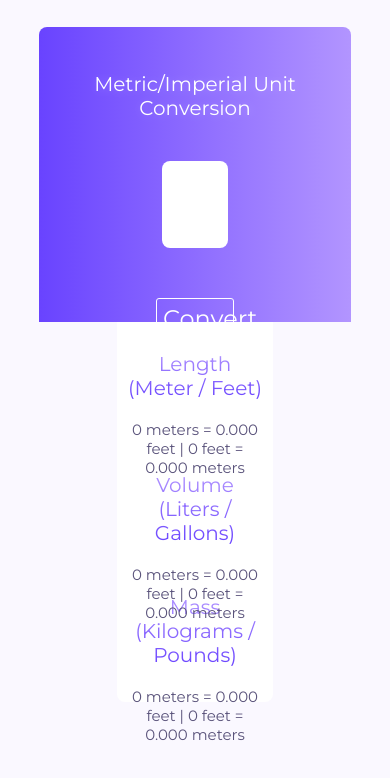
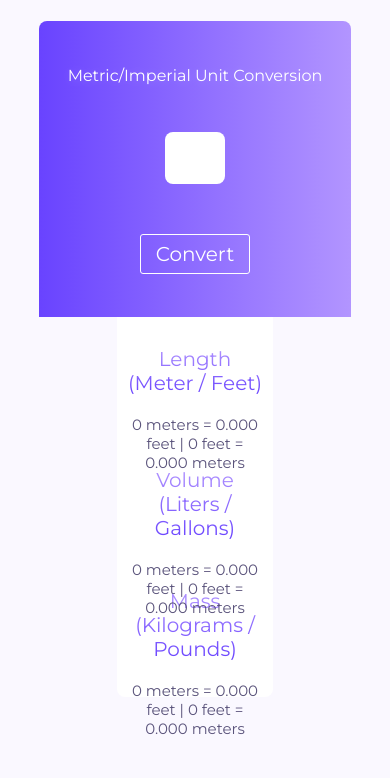
Before and after one commit to shreyaswani/Unit-converter, a plain HTML site: page index.html in a window 390 px wide. Drawn offline with Linux system fonts and the light colour scheme.

Commit message:
Update index.css

```diff
--- a/index.css
+++ b/index.css
@@ -88,13 +88,22 @@ h3{
  -webkit-text-fill-color: transparent;
 }
 @media only screen and (max-width:600px) {
-  #headingg{
+#headingg{
+font-size: 16px;
+}
+#input{
+height: 6vh;
+width: 18%;
+font-size: 25px;
+margin-top: 25px;
+}
+#convert-btn{
+width: 35%;
+height: 2.5rem;
 font-size: 20px;
 }
-}
-@media only screen and (max-width:600px) {
-  #container{
+#container{
 width: 80%;
-  height: 35vh;
+height: 35vh;
 }
 }
```
